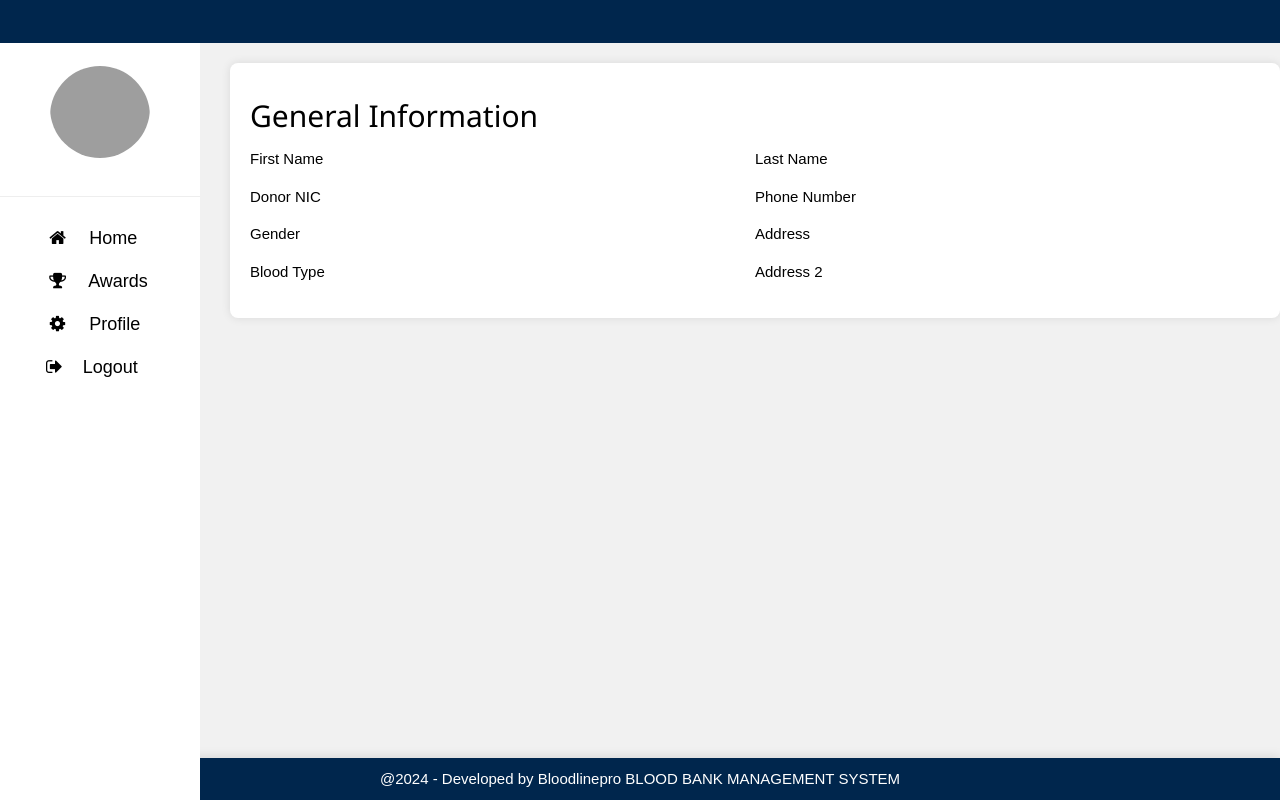
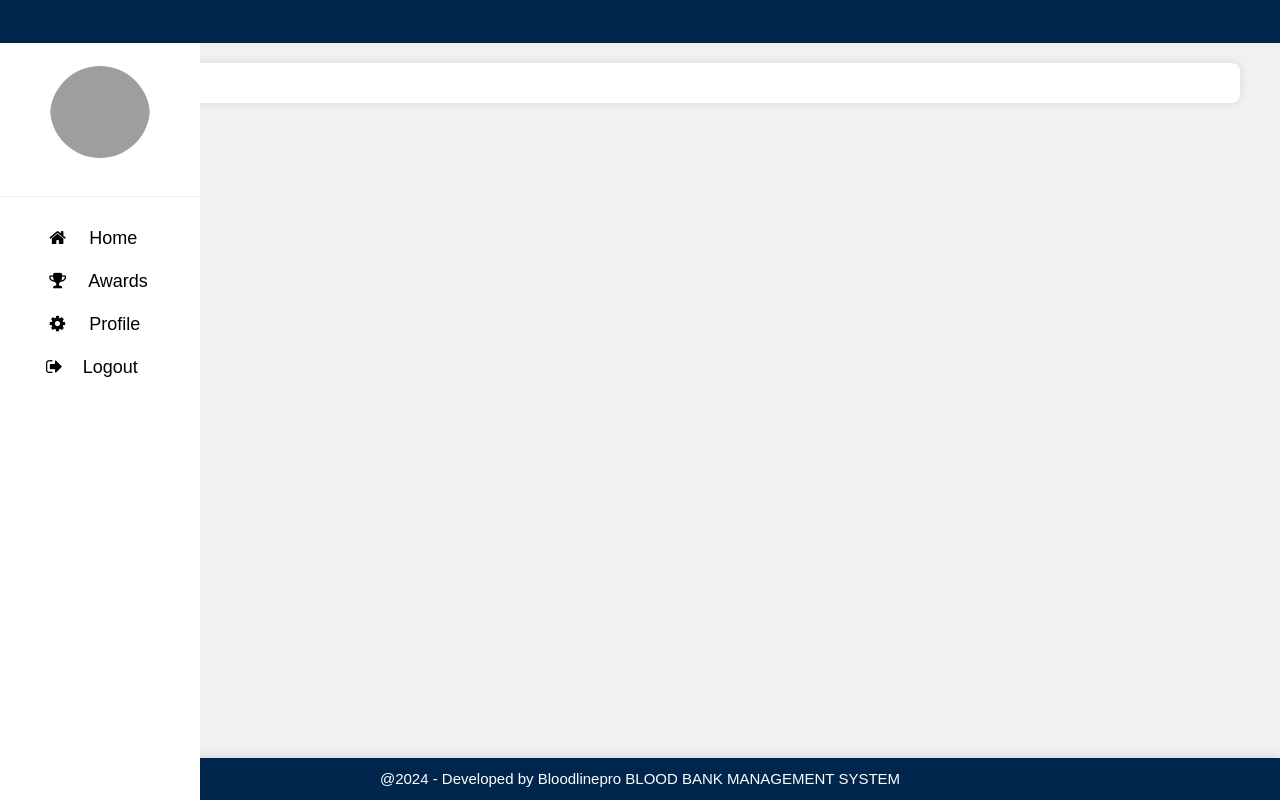
Before and after one commit to MktSachi/bloodlinepro, a PHP site: page /bloodlinepro/ in a window 1280 px wide. Run offline with PHP 8.4, Linux system fonts and the light colour scheme; the visitor is signed in with stand-in values (Sample User, id 1); data that the repository does not hold is empty; grey boxes are pictures that could not be loaded.

Commit message:
index.php

```diff
--- a/DonorProfile/index.php
+++ b/DonorProfile/index.php
@@ -7,108 +7,15 @@
     <title>Donor Profile</title>
     <link rel="stylesheet" href="css/Profile.css">
     <style>
-        body {
-            font-family: Arial, sans-serif;
-        }
-        .w3-main {
-            margin-left: 230px;
-            margin-top: 43px;
-        }
-        .container {
-            padding: 20px;
-        }
-        .profile-picture img {
-            width: 150px;
-            height: 150px;
-            border-radius: 50%;
-        }
-        .change-pic-button {
-            display: block;
-            margin: 10px 0;
-        }
-        .editable {
-            cursor: pointer;
-            color: blue;
-        }
-        .profile-container {
-            display: flex;
-            flex-direction: column;
-        }
-        .form-columns-container {
-            display: flex;
-            justify-content: space-between;
-        }
-        .form-column {
-            flex: 1;
-            margin-right: 20px;
-        }
-        .form-group {
-            margin-bottom: 15px;
-        }
-        .form-group label {
-            display: block;
-            margin-bottom: 5px;
-        }
-        .form-group input {
-            width: 100%;
-            padding: 8px;
-            box-sizing: border-box;
-        }
+
     </style>
 </head>
 <body>
     <?php include 'sidebar.php'; ?>
-
-    <!-- !PAGE CONTENT! -->
     <div class="w3-main">
         <div class="container">
 
-            <div class="profile-container">
-                <div class="profile-section" id="general" style="display: block;">
-                    <h2>General Information</h2>
-                    <div class="form-columns-container">
-                        <div class="form-column">
-                            <div class="form-group">
-                                <label for="firstName">First Name</label>
-                                <input type="text" id="firstName" value="<?php echo htmlspecialchars($firstName); ?>" readonly>
-                            </div>
-                            <div class="form-group">
-                                <label for="donorNIC">Donor NIC</label>
-                                <input type="text" id="donorNIC" value="<?php echo htmlspecialchars($donorNIC); ?>" readonly>
-                            </div>
-                            <div class="form-group">
-                                <label for="gender">Gender</label>
-                                <input type="text" id="gender" value="<?php echo htmlspecialchars($gender); ?>" readonly>
-                            </div>
-                            <div class="form-group">
-                                <label for="bloodType">Blood Type</label>
-                                <input type="text" id="bloodType" value="<?php echo htmlspecialchars($bloodType); ?>" readonly>
-                            </div>
-                        </div>
-                        <div class="form-column">
-                            <div class="form-group">
-                                <label for="lastName">Last Name</label>
-                                <input type="text" id="lastName" value="<?php echo htmlspecialchars($lastName); ?>" readonly>
-                            </div>
-                            <div class="form-group">
-                                <label for="phoneNumber">Phone Number</label>
-                                <input type="text" id="phoneNumber" value="<?php echo htmlspecialchars($phoneNumber); ?>" readonly>
-                            </div>
-                            <div class="form-group">
-                                <label for="address">Address</label>
-                                <input type="text" id="address" value="<?php echo htmlspecialchars($address); ?>" readonly>
-                            </div>
-                            <div class="form-group">
-                                <label for="address2">Address 2</label>
-                                <input type="text" id="address2" value="<?php echo htmlspecialchars($address2); ?>" readonly>
-                            </div>
-                        </div>
-                    </div>
-                </div>
 
-                <!-- Add other sections like Info, Change Password, Awards, etc. here -->
-
-            </div>
 
             <script>
                 function makeEditable(element) {
@@ -140,7 +47,7 @@
                     const output = document.getElementById('profilePic');
                     output.src = URL.createObjectURL(event.target.files[0]);
                     output.onload = function() {
-                        URL.revokeObjectURL(output.src) // Free memory
+                        URL.revokeObjectURL(output.src)
                     }
                 }
 
@@ -154,11 +61,10 @@
                 }
 
                 function logout() {
-                    // Handle logout logic here
-                    window.location.href = 'logout.php'; // Redirect to logout page or perform logout action
+                    window.location.href = 'logout.php';
                 }
 
-                // Script for handling the sidebar toggle on small screens
+
                 function w3_open() {
                     document.getElementById("mySidebar").style.display = "block";
                     document.getElementById("myOverlay").style.display = "block";
```
